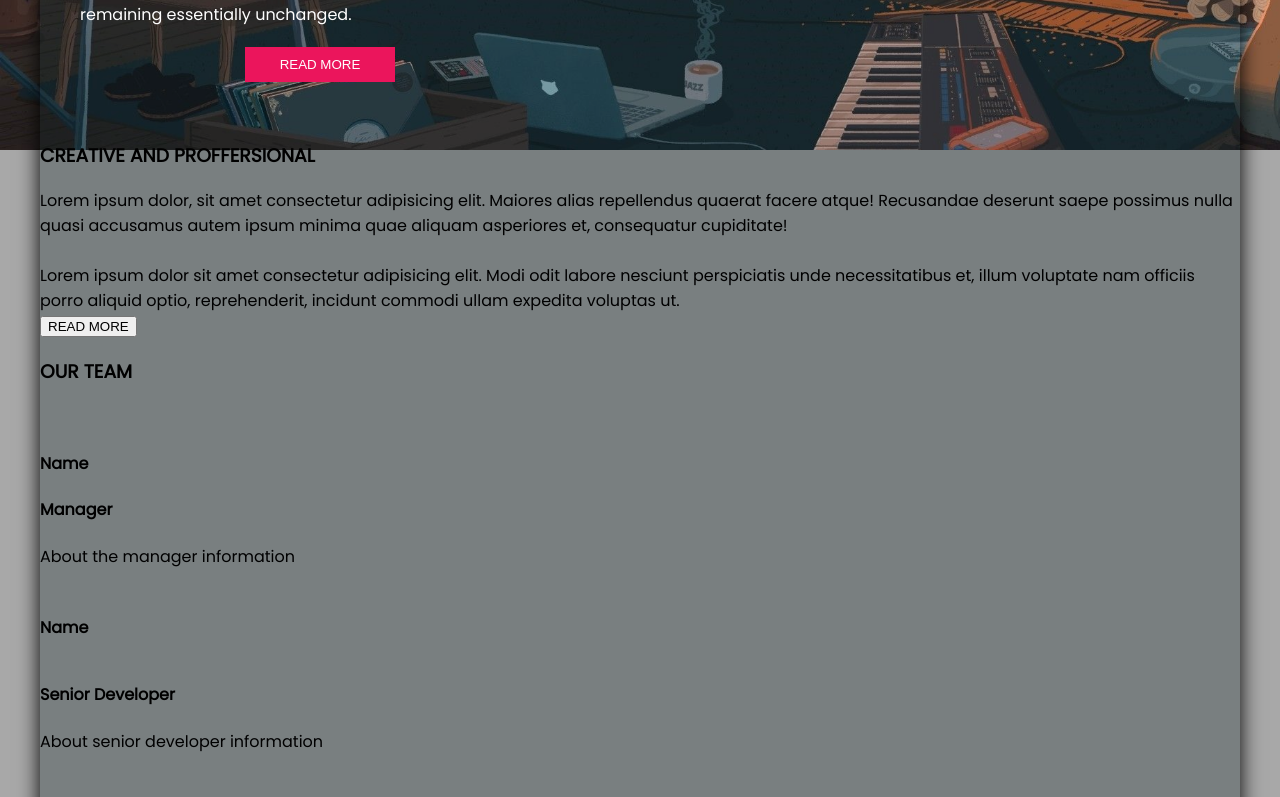
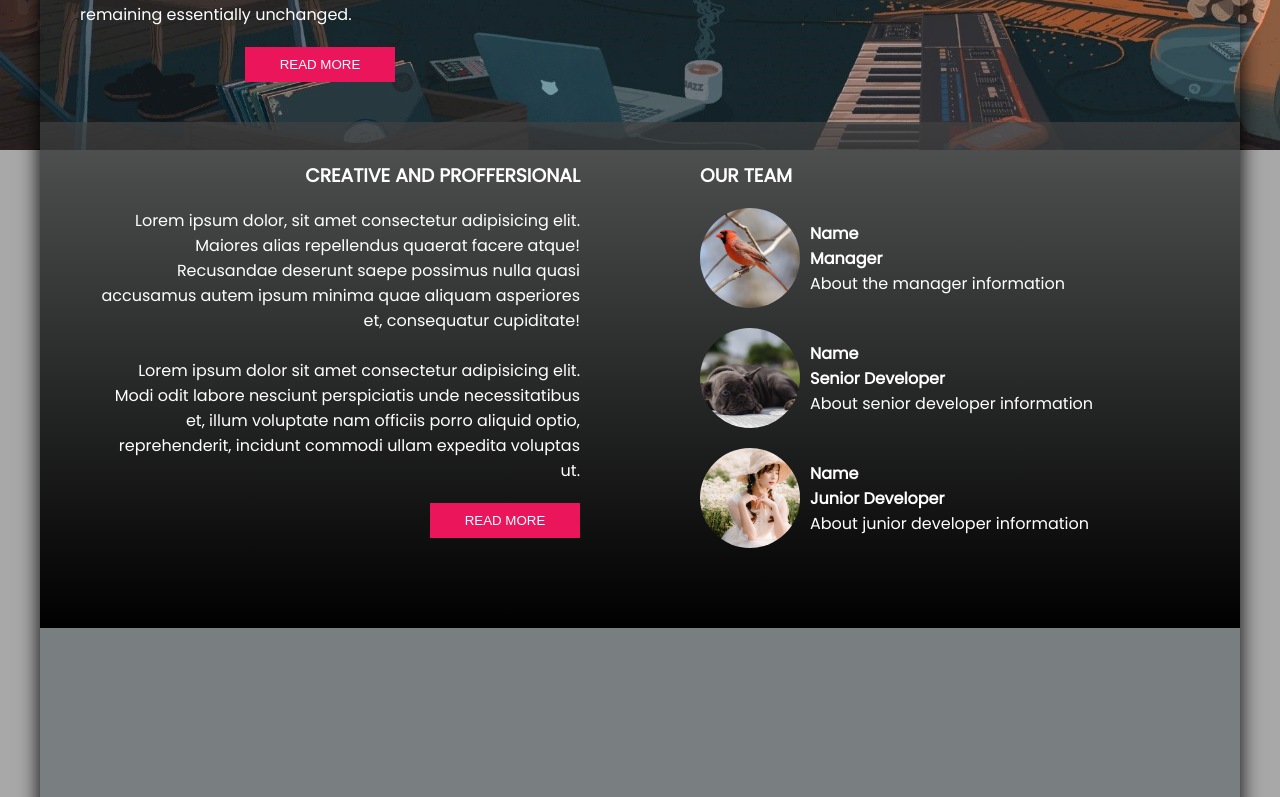
Before and after one commit to Manuelbortsie/amalitechProject1, a plain HTML site: page index.html in a window 1280 px wide. Shown: the part 600-1397 px from the top of the page. Drawn offline with Linux system fonts and the light colour scheme.

Commit message:
added team info

```diff
--- a/css/index.css
+++ b/css/index.css
@@ -1,11 +1,20 @@
 @import url('https://fonts.googleapis.com/css2?family=Poppins&display=swap');
 @import url('https://fonts.googleapis.com/css2?family=Dancing+Script&display=swap');
 @import url('https://fonts.googleapis.com/css2?family=Alfa+Slab+One&display=swap');
-body,p{
+body,p,h4{
     margin: 0px;
     padding: 0px;
     overflow-x: hidden;
     font-family: 'Poppins', sans-serif;
+}
+
+img{
+    width: 100px;
+    height: 100px;
+    border-radius: 50px;
+    background-position: center;
+    object-fit: cover;
+    margin-right: 10px;
 }
 
 .global-width{
@@ -78,13 +87,13 @@ body,p{
 
 .mid-section{
     width: 100%;
-    height: 700px;
+    height: 900px;
     background: rgb(168, 168, 168);
 }
 
 .bottom-section{
     width: 100%;
-    height: 500px;
+    height: 350px;
     background: rgb(34, 34, 34);
     display: flex;
     align-items: flex-end;
@@ -145,7 +154,7 @@ form > button{
 
 .content-section{
     width: 1200px;
-    height: 1300px;
+    height: 1400px;
     background: rgb(15, 34, 38,0.3);
     position: absolute;
     top: 220px;
@@ -197,6 +206,14 @@ form > button{
    border: none;
 }
 
+.button{
+    padding: 10px;
+   width: 150px;
+   background-color: rgb(235, 21, 92);
+   color: rgb(255, 255, 255);
+   cursor: pointer;
+   border: none;
+}
 
 .semi-circle{
     position: absolute;
@@ -209,3 +226,47 @@ form > button{
     border-radius: 50%;
     box-shadow: inset 0px 5px 30px 5px rgb(0, 0, 0);
 }
+
+.team{
+    background: linear-gradient(rgb(65, 65, 65,0.7),#000);
+    /* 0px 0px 0px #000,
+    0px 0px 0px #000; */
+    display: flex;
+    justify-content: space-around;
+    color: white;
+}
+
+.team_fill{
+    width: 40%;
+    padding: 20px;
+    display: flex;
+    align-items: center;
+    justify-content: center;
+    flex-direction: column;
+}
+
+.team-left{
+    align-items: flex-end;
+    justify-content: flex-end;
+    padding-bottom: 70px;
+}
+
+.team-left p{
+    text-align: right;
+}
+
+.team-left button{
+    margin: 20px 0px;
+}
+
+.team-right{
+   justify-content: flex-start;
+   align-items: flex-start;
+}
+
+.team_member{
+    display: flex;
+    margin-bottom: 20px;
+    align-items: center;
+    justify-content: center;
+}
--- a/index.html
+++ b/index.html
@@ -61,36 +61,36 @@
                         <button>READ MORE</button>
                     </div>
                     <div class="right">
-                         <div>
-                            <div>
+                         <div class="team">
+                            <div class="team_fill team-left">
                                 <h3>CREATIVE AND PROFFERSIONAL</h3>
                                 <p>Lorem ipsum dolor, sit amet consectetur adipisicing elit. Maiores alias repellendus quaerat facere atque! Recusandae deserunt saepe possimus nulla quasi accusamus autem ipsum minima quae aliquam asperiores et, consequatur cupiditate!</p>
                                 <br>
                                 <p>
                                     Lorem ipsum dolor sit amet consectetur adipisicing elit. Modi odit labore nesciunt perspiciatis unde necessitatibus et, illum voluptate nam officiis porro aliquid optio, reprehenderit, incidunt commodi ullam expedita voluptas ut.
                                 </p>
-                                <button> READ MORE </button>
+                                <button class="button"> READ MORE </button>
                             </div>
-                            <div>
+                            <div class="team_fill team-right">
                                 <h3>OUR TEAM</h3>
-                                <div>
-                                    <img/>
+                                <div class="team_member">
+                                    <img src="/image/bird-ge4761eb5d_1920.jpg"/>
                                     <div>
                                         <p><h4>Name</h4</p>
                                         <p><h4>Manager</h4></p>
                                         <p>About the manager information</p>
                                     </div>
                                 </div>
-                                <div>
-                                    <img/>
+                                <div class="team_member">
+                                    <img src="/image/dog-g6ed651f7e_1920.jpg"/>
                                     <div>
                                         <p><h4>Name</h4></p>
                                         <p><h4>Senior Developer</h4></p>
                                         <p>About senior developer information</p>
                                     </div>
                                 </div>
-                                <div>
-                                    <img/>
+                                <div class="team_member">
+                                    <img src="/image/woman-g04f94e37c_1920.jpg"/>
                                     <div>
                                         <p><h4>Name</h4></p>
                                         <p><h4>Junior Developer</h4></p>
```
Also changed, not shown: image/avatar-gf3347d1ac_1920.png (added), image/bird-ge4761eb5d_1920.jpg (added), image/dog-g6ed651f7e_1920.jpg (added), image/woman-g04f94e37c_1920.jpg (added).
